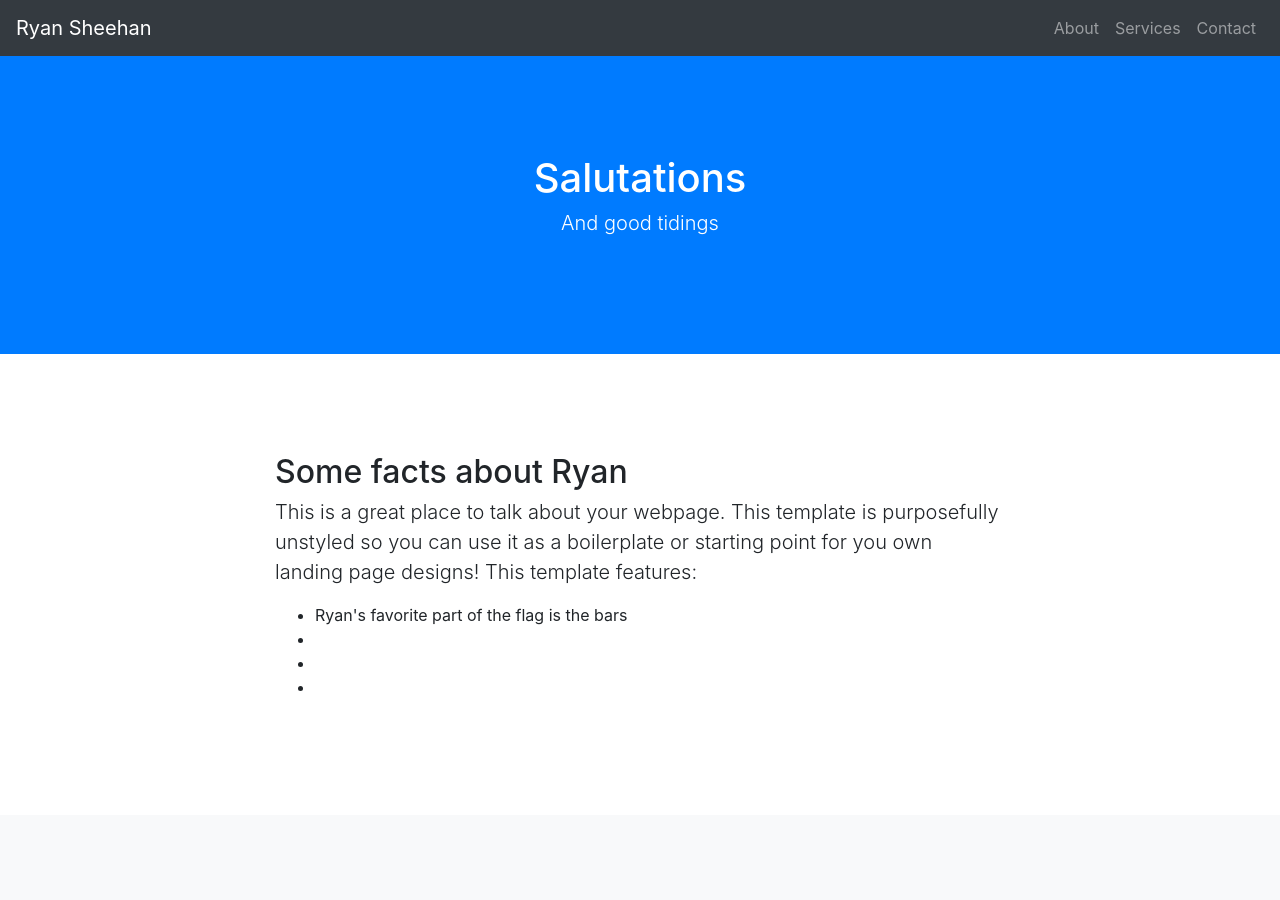
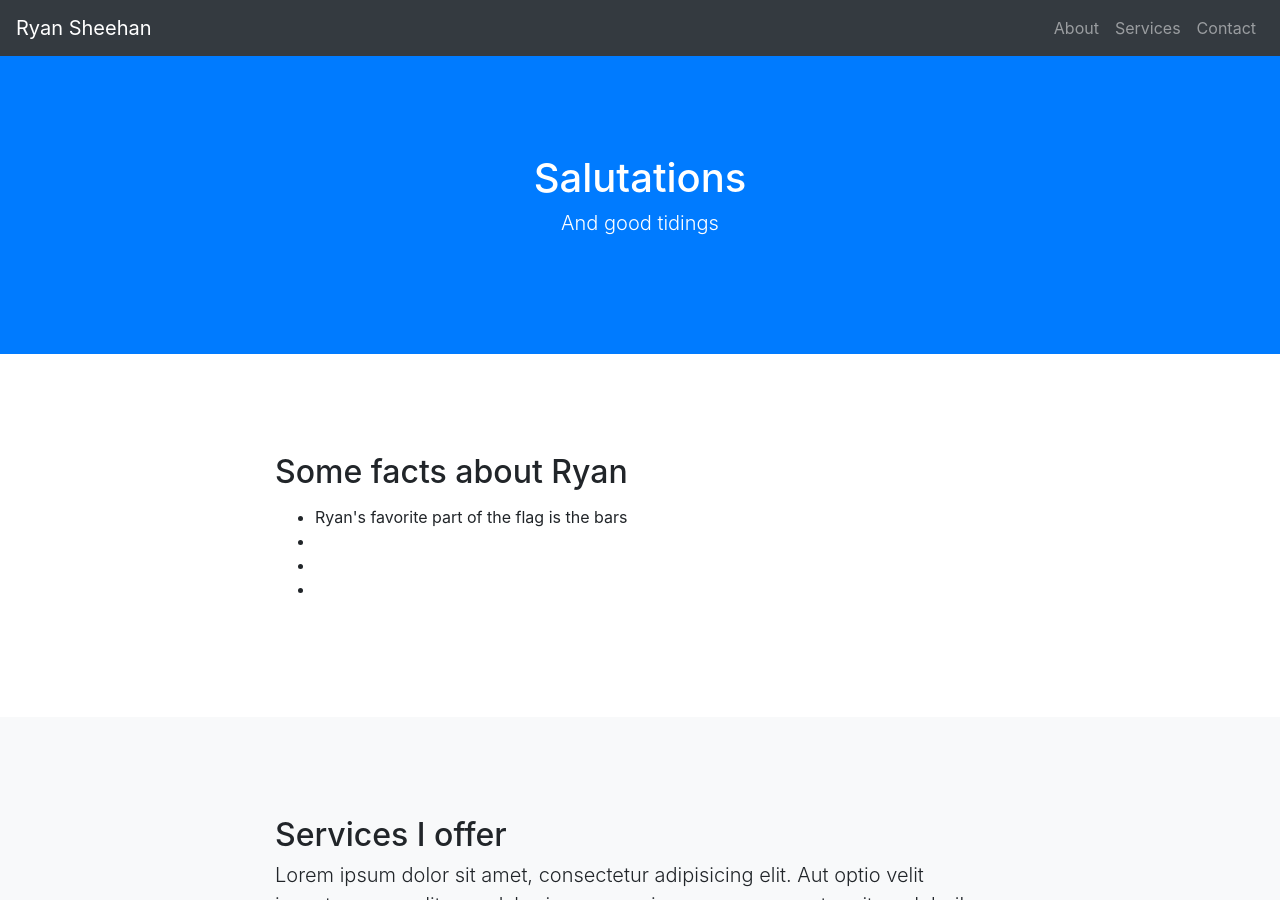
Before and after one commit to Ryan-Sheehan/Ryan-Sheehan.github.io, a Jekyll site: the page about/index.html, which Jekyll copies as it is, in a window 1280 px wide and 900 px high. Built offline with Jekyll 4.4.1, drawn with Linux system fonts in a browser that asks for light colours.

Commit message:
Update index.html

```diff
--- a/about/index.html
+++ b/about/index.html
@@ -53,7 +53,7 @@
             <div class="row">
                 <div class="col-lg-8 mx-auto">
                     <h2>Some facts about Ryan</h2>
-                    <p class="lead">This is a great place to talk about your webpage. This template is purposefully unstyled so you can use it as a boilerplate or starting point for you own landing page designs! This template features:</p>
+                    <p class="lead"></p>
                     <ul>
                         <li>Ryan's favorite part of the flag is the bars</li>
                         <li></li>
```
